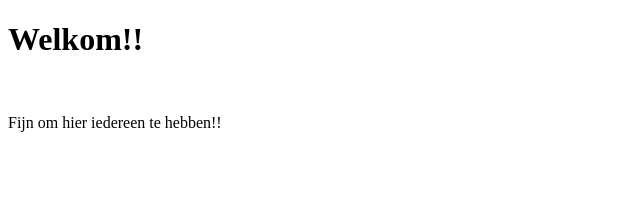
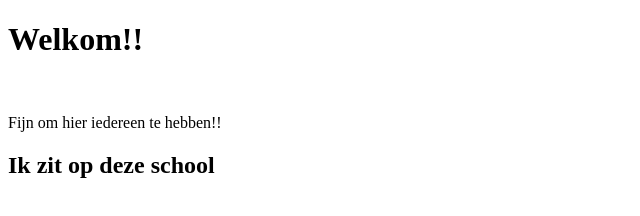
Before and after one commit to Waylo2016/Waylo2016.github.io, a plain HTML site: page index.html in a window 1280 px wide. Shown: the whole page, without its empty margins (0-640 px from the left). Drawn offline with Linux system fonts and the light colour scheme.

```diff
--- a/index.html
+++ b/index.html
@@ -12,6 +12,7 @@
     <p>
       Fijn om hier iedereen te hebben!!
     </p>
+    <h2 href="https://www.vlietlandcollege.nl/">Ik zit op deze school</h2>
     <br>
   </body>
 </html>
```
